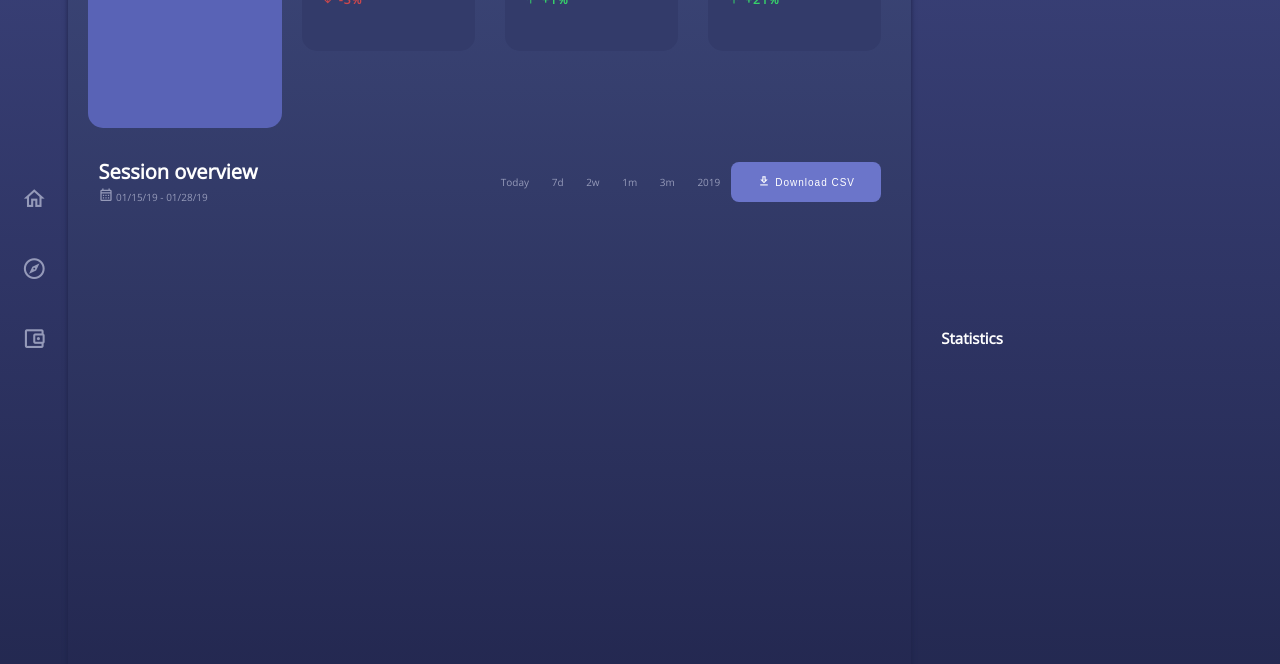
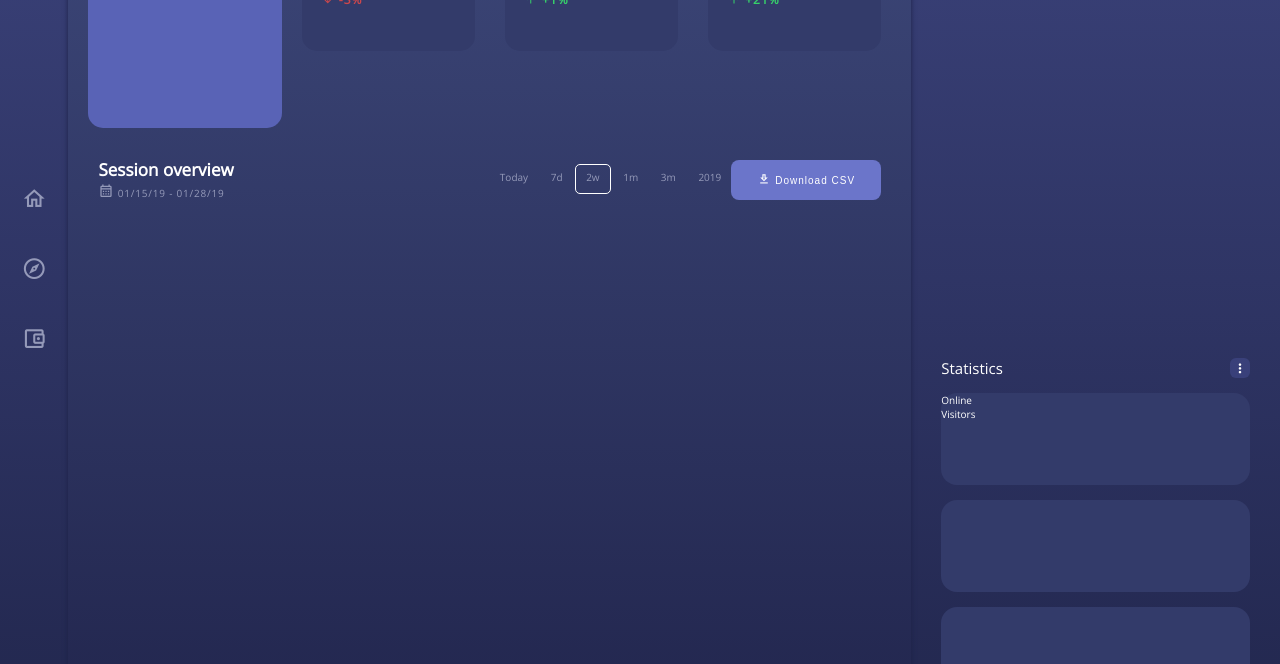
Before and after one commit to VektorTech/product-design-dashboard, a website built with webpack: page index.html in a window 1280 px wide. Shown: the part 72-736 px from the top of the page. Built offline with nearby package versions, Linux system fonts and the light colour scheme; some icons are missing.

Commit message:
added side panel and styles

```diff
--- a/index.html
+++ b/index.html
@@ -91,7 +91,7 @@
                         <ul class="preview-stats__nav">
                             <li class="preview-stats__items">Today</li>
                             <li class="preview-stats__items">7d</li>
-                            <li class="preview-stats__items">2w</li>
+                            <li class="preview-stats__items preview-stats__items--active">2w</li>
                             <li class="preview-stats__items">1m</li>
                             <li class="preview-stats__items">3m</li>
                             <li class="preview-stats__items">2019</li>
@@ -113,17 +113,29 @@
         <div class="side-panel">
             <div class="side-panel__top">
                 <div class="side-panel__head">
-                    <h2>Views by browser</h2>
-                    <i></i>
+                    <p>Views by browser</p>
+                    <i class="mdi mdi-dots-vertical"></i>
                 </div>
                 <div class="side-panel__chart"></div>
             </div>
             <div class="side-panel__bottom">
                 <div class="side-panel__head">
-                    <h2>Statistics</h2>
-                    <i></i>
+                    <p>Statistics</p>
+                    <i class="mdi mdi-dots-vertical"></i>
                 </div>
-                <div class="side-panel__content"></div>
+                <div class="side-panel__content">
+                    <div class="side-panel__results">
+                        <ul class="side-panel-nav">
+                            <li>Online<br>Visitors</li>
+                            <li></li>
+                            <li></li>
+                        </ul>
+                    </div>
+                    <div class="side-panel__results">
+                    </div>
+                    <div class="side-panel__results">
+                    </div>
+                </div>
             </div>
         </div>
     </div>
--- a/styles/layout/section-header.scss
+++ b/styles/layout/section-header.scss
@@ -17,10 +17,15 @@
         width: 50%;
         & h1 {
             color: #fff;
+            font-size: 1.7rem;
         }
 
-        & p i {
-            font-size: 1.5rem;
+        & p {
+            letter-spacing: .08rem;
+
+            & i {
+                font-size: 1.5rem;
+            }
         }
     }
 
@@ -37,6 +42,13 @@
     #{$selector}__items {
         display: inline-block;
         padding: 0 1rem;
+        height: 3rem;
+        line-height: 2.5rem;
+
+        &--active {
+            border: .12rem solid #fff;
+            border-radius: .5rem;
+        }
     }
 
     #{$selector}__btn {
--- a/styles/layout/side-panel.scss
+++ b/styles/layout/side-panel.scss
@@ -6,9 +6,38 @@
 
     & > div {
         height: 50%;
+        overflow: hidden;
     }
 
     &__head {
+        display: flex;
+        justify-content: space-between;
+        padding-top: $gap-size;
+        font-size: 1.5rem;
+        text-align: center;
 
+        i {
+            width: 2rem;
+            height: 2rem;
+            background-color: rgba($active, 0.3);
+            border-radius: .6rem;
+            cursor: pointer;
+
+            // &:hover
+        }
+    }
+
+    &__content {
+        overflow: hidden;
+        height: 100%;
+        padding-bottom: 6rem;
+    }
+
+    &__results {
+        width: 100%;
+        height: 27%;
+        border-radius: 1.6rem;
+        margin: 1.5rem 0;
+        background-color: $standard-col2;
     }
 }
```
